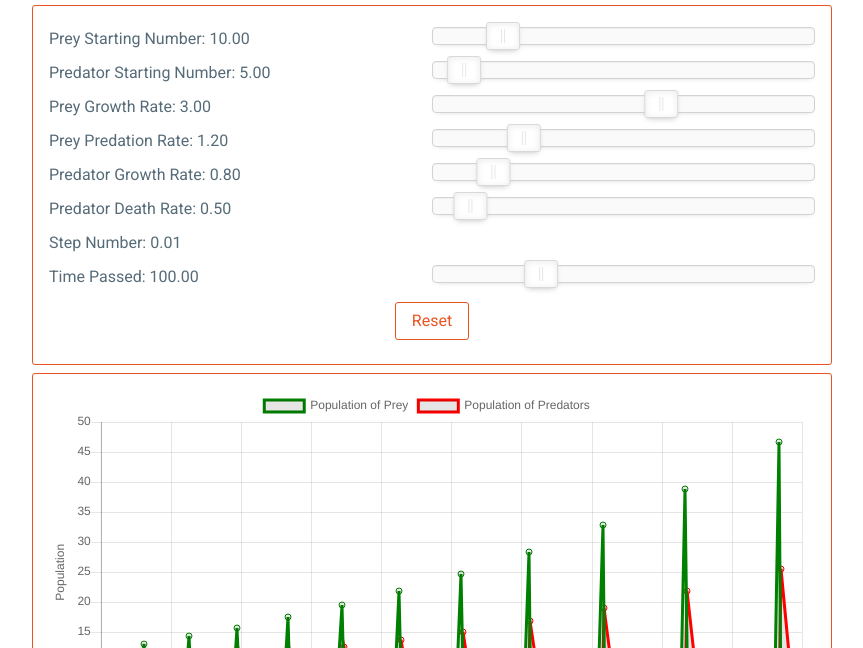
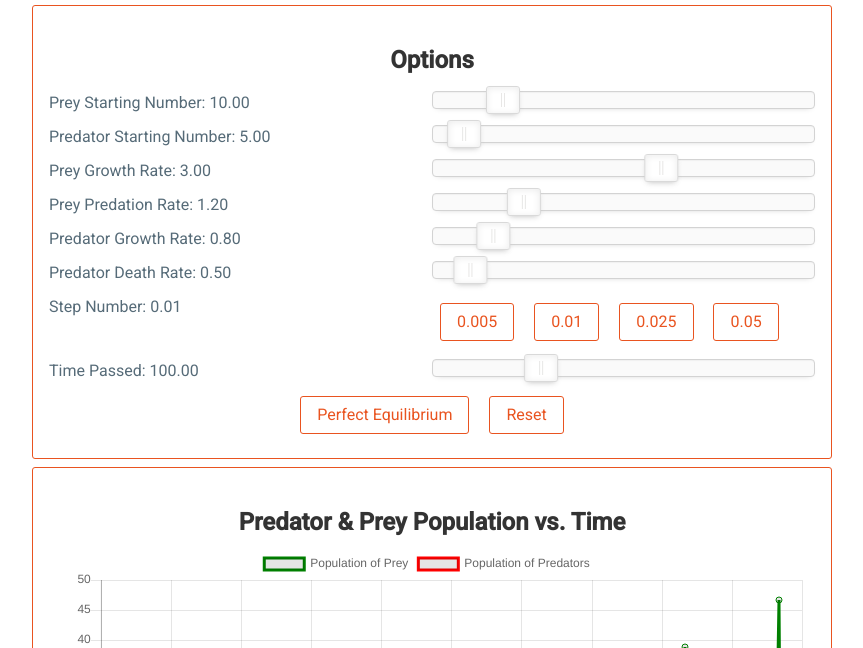
Before and after one commit to malsf21/lotka-volterra, a plain HTML site: page index.html in a window 1280 px wide. Both pictures are taken after a click on the link "Reset". Shown: the part 152-800 px from the top of the page, without its empty margins (208-1071 px from the left). Drawn offline with Linux system fonts and the light colour scheme.

Commit message:
adding more options!

```diff
--- a/index.html
+++ b/index.html
@@ -26,6 +26,7 @@
   <body class="main-body">
     <h1 class="title title-1 text-center">Lotka-Volterra Visualiser</h1>
     <div class="card card-bordered-primary">
+      <h2 class="title title-2 text-center">Options</h2>
       <div class="row">
         <div class="column">
           Prey Starting Number: <span id="prey-number-value"></span>
@@ -79,7 +80,10 @@
           Step Number: <span id="euler-step-value">0.01</span>
         </div>
         <div class="column">
-          <div id="euler-step-slider"></div>
+          <a class="button button-primary" onclick="setStep(0.005)">0.005</a>
+          <a class="button button-primary" onclick="setStep(0.01)">0.01</a>
+          <a class="button button-primary" onclick="setStep(0.025)">0.025</a>
+          <a class="button button-primary" onclick="setStep(0.05)">0.05</a>
         </div>
       </div>
       <div class="row">
@@ -91,13 +95,16 @@
         </div>
       </div>
       <div class="text-center">
-        <a class="button button-primary" id="reset">Reset</a>
+        <a class="button button-primary" id="do-perfect">Perfect Equilibrium</a>
+        <a class="button button-primary" id="do-reset">Reset</a>
       </div>
     </div>
     <div class="card card-bordered-primary">
+        <h2 class="title title-2 text-center">Predator &amp; Prey Population vs. Time</h2>
       <canvas id="ppChart" class="block-balance"></canvas>
     </div>
     <div class="card card-bordered-primary">
+        <h2 class="title title-2 text-center">Predator Population vs. Prey Population</h2>
       <canvas id="phaseChart" class="block-balance"></canvas>
     </div>
   </body>
--- a/js/app.js
+++ b/js/app.js
@@ -172,7 +172,7 @@ let preyGrowthSlider = document.getElementById('prey-growth-slider');
 let preyPredationSlider = document.getElementById('prey-predation-slider');
 let predatorGrowthSlider = document.getElementById('predator-growth-slider');
 let predatorDeathSlider = document.getElementById('predator-death-slider');
-let eulerStepSlider = document.getElementById('euler-step-slider');
+//let eulerStepSlider = document.getElementById('euler-step-slider');
 let eulerTotalSlider = document.getElementById('euler-total-slider');
 
 let preyNumberValue = document.getElementById('prey-number-value');
@@ -297,15 +297,26 @@ eulerTotalSlider.noUiSlider.on('update', function(value) {
   eulerTotalValue.innerHTML = value;
 });
 
-function reset(){
-  preyGrowthSlider.noUiSlider.set(3);
-  preyPredationSlider.noUiSlider.set(1.2);
-  predatorGrowthSlider.noUiSlider.set(0.8);
-  predatorDeathSlider.noUiSlider.set(0.5);
-  step = 0.01;
-  eulerTotalSlider.noUiSlider.set(100);
-  preyNumberSlider.noUiSlider.set(10)
-  predatorNumberSlider.noUiSlider.set(5)
+function setVar(x,y,a,b,c,d,s,t){
+  preyNumberSlider.noUiSlider.set(x)
+  predatorNumberSlider.noUiSlider.set(y)
+  preyGrowthSlider.noUiSlider.set(a);
+  preyPredationSlider.noUiSlider.set(b);
+  predatorGrowthSlider.noUiSlider.set(c);
+  predatorDeathSlider.noUiSlider.set(d);
+  setStep(s)
+  eulerTotalSlider.noUiSlider.set(t);
 }
 
-document.getElementById('reset').addEventListener('click',reset, false);
+function setStep(s){
+  step = s;
+  eulerStepValue.innerHTML = s;
+  updateCharts(preyNumberSlider.noUiSlider.get(), predatorNumberSlider.noUiSlider.get())
+}
+
+document.getElementById('do-reset').addEventListener('click',function(){
+  setVar(10,5,3,1.2,0.8,0.5,0.01,100)
+}, false);
+document.getElementById('do-perfect').addEventListener('click',function(){
+  setVar(1,1,1,1,1,1,1,10)
+}, false);
```
